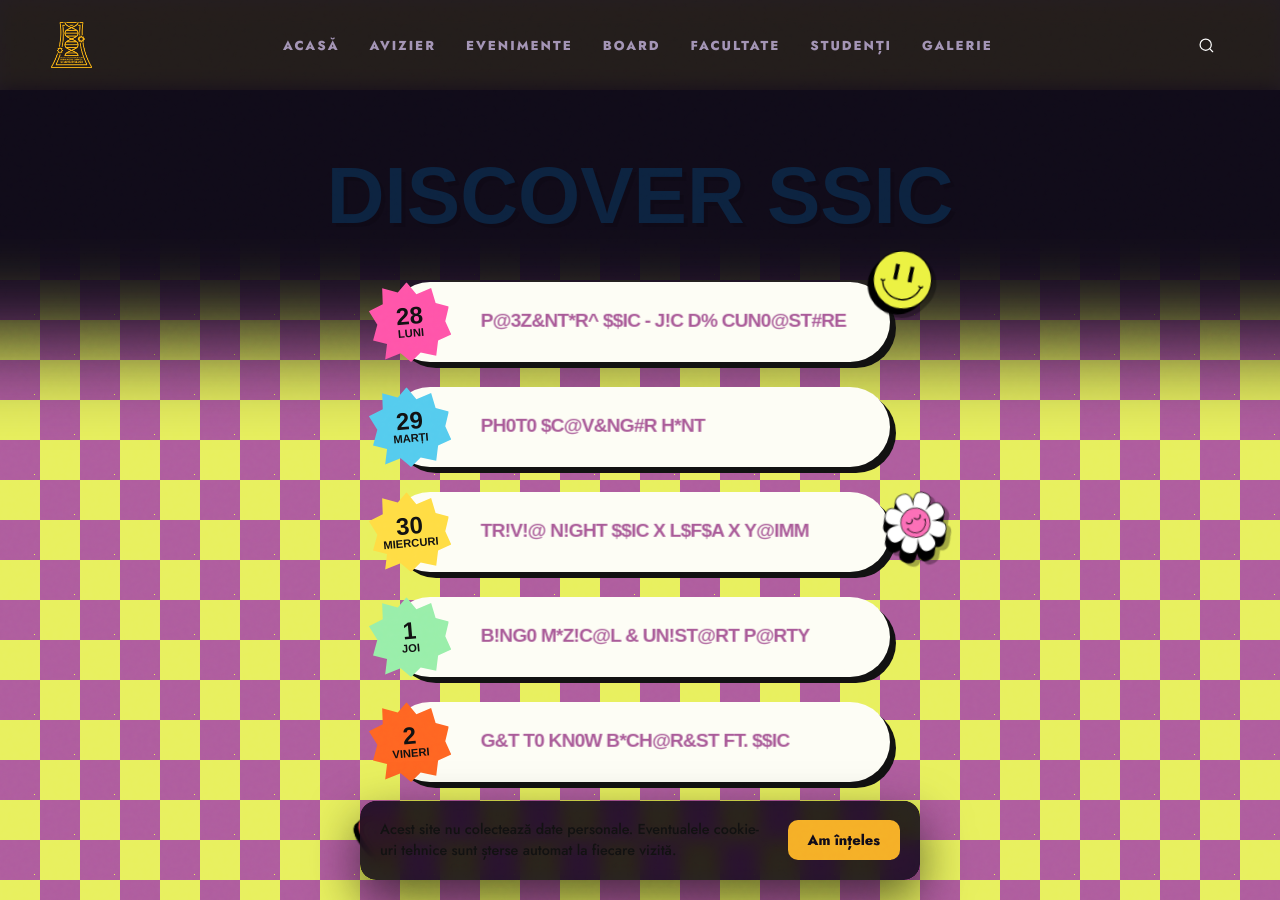
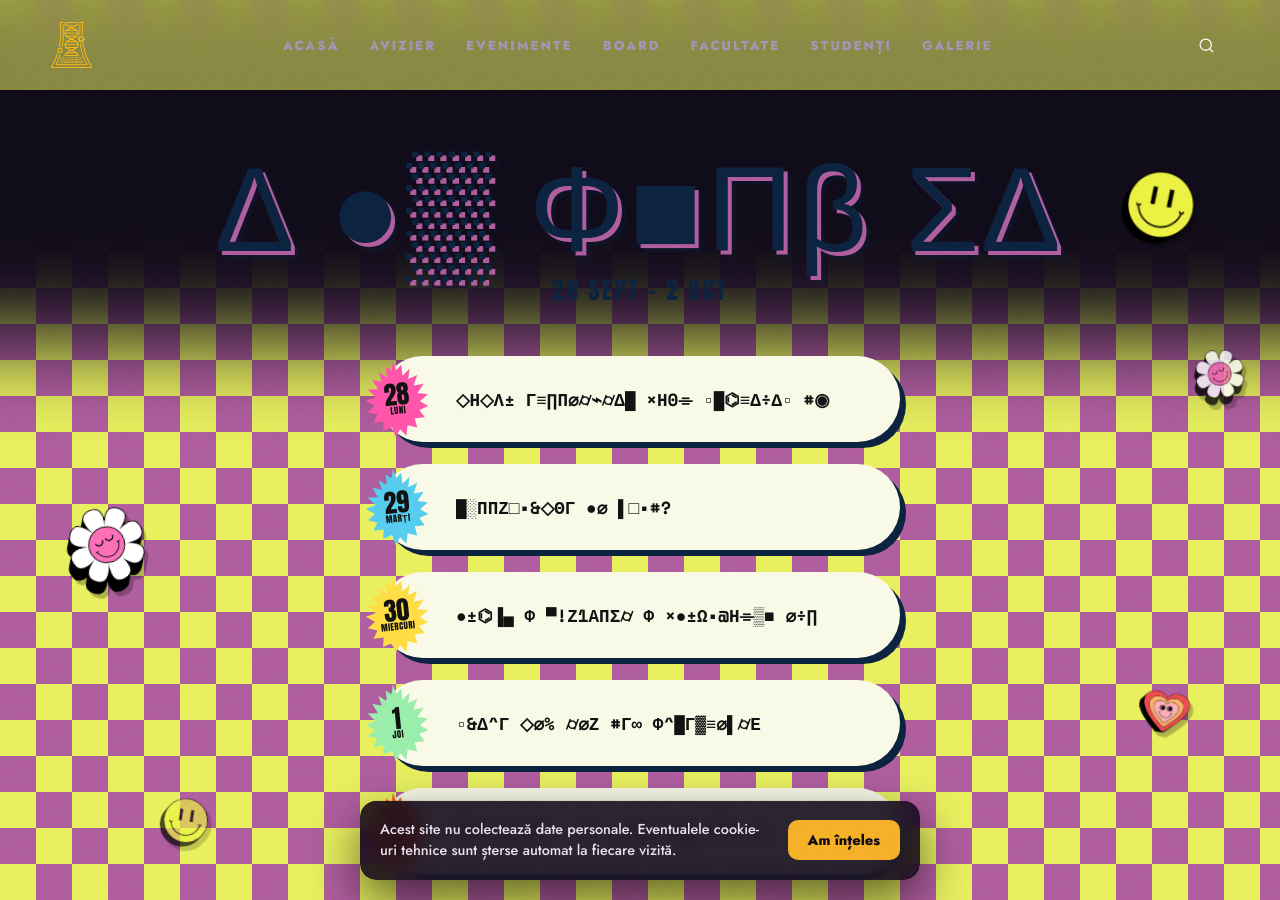
Before and after one commit to prssic/ssic, a Jekyll site: the page built from discover.html, in a window 1280 px wide. Built offline with Jekyll 4.4.1, drawn with Linux system fonts in a browser that asks for light colours; nearby versions of some CDN libraries; a script that is not in the unit is left out.

Commit message:
Update discover.html

```diff
--- a/discover.html
+++ b/discover.html
@@ -6,125 +6,175 @@ title: Discover SSIC
 description: "Easter egg - Discover SSIC event"
 ---
 <style>
+/* ── Checkerboard full-page ── */
 body {
     background-color: #e8f05e !important;
-    background-image: repeating-linear-gradient(45deg, #af5d9e 25%, transparent 25%, transparent 75%, #af5d9e 75%, #af5d9e), repeating-linear-gradient(45deg, #af5d9e 25%, #e8f05e 25%, #e8f05e 75%, #af5d9e 75%, #af5d9e) !important;
-    background-position: 0 0, 40px 40px !important;
-    background-size: 80px 80px !important;
+    background-image:
+        repeating-conic-gradient(#af5d9e 0% 25%, #e8f05e 0% 50%) !important;
+    background-size: 72px 72px !important;
+}
+.app, .page-content { background: transparent !important; }
+
+/* ── Navbar glass pe tema galbenă ── */
+.nav-glass-blur { background: rgba(232, 240, 94, 0.55) !important; }
+
+/* ── Font: Google Fonts Anton = bold condensed impact-like, gratuit ── */
+@import url('https://fonts.googleapis.com/css2?family=Anton&family=Space+Mono:wght@700&display=swap');
+
+/* ── Stickere flotante ── */
+@keyframes swayRot {
+    0%   { transform: rotate(-9deg) scale(1); }
+    100% { transform: rotate(9deg)  scale(1.04); }
+}
+.ds-sticker {
+    position: fixed;
+    pointer-events: none;
+    z-index: 5;
+    filter: drop-shadow(3px 5px 0 rgba(0,0,0,0.25));
+    animation: swayRot 3s ease-in-out infinite alternate;
 }
 
-body::before {
-    content: '';
-    position: fixed; inset: 0;
-    background: radial-gradient(circle, transparent 20%, #e8f05e 20%, #e8f05e 80%, transparent 80%, transparent) 0 0 / 6px 6px;
-    opacity: 0.15; pointer-events: none; z-index: -1;
+/* ── Titlu mare ── */
+#ds-title {
+    font-family: 'Anton', Impact, 'Arial Black', sans-serif;
+    font-size: clamp(3.5rem, 14vw, 7.5rem);
+    color: #0c2340;
+    text-align: center;
+    letter-spacing: 0.04em;
+    line-height: 1;
+    margin-bottom: 12px;
+    user-select: none;
+    /* Glitch layered shadow */
+    text-shadow:
+        4px  4px 0 #af5d9e,
+        8px  8px 0 #0c234044;
+}
+#ds-dates {
+    font-family: 'Anton', Impact, sans-serif;
+    font-size: clamp(1rem, 3.5vw, 1.5rem);
+    color: #0c2340;
+    text-align: center;
+    margin-bottom: 48px;
+    letter-spacing: 0.1em;
 }
 
-.app { background: transparent !important; }
+/* ── Casete ── */
+.ds-box {
+    background: #f9f9e8;
+    border: 3px solid #111;
+    border-radius: 48px;
+    box-shadow: 6px 6px 0 #0c2340;
+    padding: 18px 28px 18px 76px;
+    margin: 0 auto 22px;
+    max-width: 520px;
+    position: relative;
+    min-height: 86px;
+    display: flex;
+    align-items: center;
+}
+.ds-star {
+    position: absolute;
+    left: -22px;
+    top: 50%; transform: translateY(-50%) rotate(-6deg);
+    width: 78px; height: 78px;
+    display: flex; flex-direction: column; align-items: center; justify-content: center;
+    /* 20-pointed starburst */
+    clip-path: polygon(50% 0%,53% 13%,60% 7%,60% 21%,70% 13%,67% 26%,79% 22%,73% 35%,86% 34%,77% 45%,90% 48%,79% 56%,89% 63%,77% 67%,83% 77%,70% 77%,72% 89%,60% 85%,57% 98%,50% 89%,43% 98%,40% 85%,28% 89%,30% 77%,17% 77%,23% 67%,11% 63%,21% 56%,10% 48%,23% 45%,14% 34%,27% 35%,21% 22%,33% 26%,30% 13%,40% 21%,40% 7%,47% 13%);
+    font-family: 'Anton', Impact, sans-serif;
+    font-size: 1.6rem;
+    line-height: 1;
+    color: #111;
+    border: 2px solid #111;
+}
+.ds-star span { font-size: 0.55rem; font-weight: 900; text-transform: uppercase; letter-spacing: 0.05em; }
 
-@keyframes textGlitch {
-    0% { transform: translate(0); letter-spacing: 0; filter: blur(0); }
-    20% { transform: translate(-2px, 1px); letter-spacing: 2px; filter: blur(1px); color: #af5d9e; }
-    40% { transform: translate(2px, -1px); letter-spacing: -1px; filter: blur(0); color: #111; }
-    60% { transform: translate(-1px, 2px); letter-spacing: 4px; filter: blur(2px); }
-    80% { transform: translate(1px, -2px); letter-spacing: -2px; filter: blur(0); color: #af5d9e; }
-    100% { transform: translate(0); letter-spacing: 0; filter: blur(0); color: #111; }
-}
-.glitch-text {
-    display: inline-block;
-    animation: textGlitch 0.4s infinite;
-    font-family: 'Stinger Fit', sans-serif, monospace;
-    font-weight: 900;
+.ds-glitch {
+    font-family: 'Space Mono', 'Courier New', monospace;
+    font-weight: 700;
+    font-size: clamp(0.85rem, 2.5vw, 1.1rem);
+    text-transform: uppercase;
+    color: #111;
+    line-height: 1.3;
+    word-break: break-all;
 }
 
-@keyframes swayRot {
-    0% { transform: rotate(-10deg); }
-    100% { transform: rotate(10deg); }
+/* Reduced-motion: stop glitch JS; boxes still look fine */
+@media (prefers-reduced-motion: reduce) {
+    .ds-sticker { animation: none !important; }
 }
-
-.sticker {
-    position: absolute;
-    animation: swayRot 3s infinite alternate ease-in-out;
-    filter: drop-shadow(4px 4px 0px rgba(0,0,0,0.3));
-    z-index: 10;
-}
-
-.discover-box {
-    background: #fdfdf5;
-    border: 3px solid #111;
-    border-radius: 40px;
-    box-shadow: 6px 6px 0px #111;
-    padding: 15px 30px;
-    margin-bottom: 25px;
-    display: flex;
-    align-items: center;
-    position: relative;
-    color: #111;
-    font-family: 'Stinger Fit', sans-serif;
-    font-weight: 900;
-    font-size: 1.2rem;
-    min-height: 80px;
-    max-width: 500px;
-    margin-left: auto; margin-right: auto;
-}
-
-.discover-date-star {
-    position: absolute;
-    left: -20px;
-    width: 80px; height: 80px;
-    background: #ff55aa;
-    clip-path: polygon(50% 0%, 61% 16%, 80% 10%, 84% 29%, 100% 35%, 94% 53%, 100% 70%, 83% 76%, 79% 95%, 60% 89%, 47% 100%, 35% 88%, 15% 94%, 19% 75%, 2% 69%, 9% 50%, 0% 32%, 18% 25%, 19% 5%, 38% 12%);
-    display: flex; flex-direction: column; align-items: center; justify-content: center;
-    color: #111; border: 2px solid #111;
-    font-size: 1.5rem; line-height: 1; transform: rotate(-5deg);
-}
-.discover-date-star span { font-size: 0.7rem; font-weight: bold; }
-
-.db-text { margin-left: 60px; flex: 1; line-height: 1.2; text-transform: uppercase; }
-
-.d-title {
-    text-align: center;
-    font-family: 'Stinger Fit', sans-serif;
-    font-size: clamp(3rem, 10vw, 5rem); font-weight: 900; color: #0c2340;
-    text-transform: uppercase; margin-bottom: 40px;
-    text-shadow: 4px 4px 0px rgba(0,0,0,0.1);
-}
-
-h1, p { color: #111 !important; }
-.nav-backdrop { background: rgba(232, 240, 94, 0.7) !important; }
 </style>
 
+<!-- Stickere împrăștiate fix (poziții absolute față de viewport) -->
+<img src="/assets/events/discover/smiley.png" class="ds-sticker" style="width:90px; top:18%; right:6%; animation-delay:0s;">
+<img src="/assets/events/discover/daisy.png"  class="ds-sticker" style="width:110px; top:55%; left:4%; animation-delay:-1.2s;">
+<img src="/assets/events/discover/heart.png"  class="ds-sticker" style="width:100px; top:75%; right:5%; animation-delay:-2.1s;">
+<img src="/assets/events/discover/smiley.png" class="ds-sticker" style="width:60px; top:88%; left:12%; animation-delay:-0.7s; opacity:0.7;">
+<img src="/assets/events/discover/daisy.png"  class="ds-sticker" style="width:70px; top:38%; right:2%; animation-delay:-1.8s; opacity:0.8;">
+
 <section class="view active" id="view-discover">
-    <div class="page-content" style="padding-top: 150px; min-height: 100vh;">
-        <div class="d-title reveal">DISCOVER SSIC</div>
+    <div class="page-content" style="padding-top:140px; padding-bottom:80px; min-height:100vh;">
 
-        <div style="position:relative; padding-bottom: 40px; max-width: 600px; margin: 0 auto;" class="reveal">
-            <!-- Stickere libere -->
-            <img src="/assets/events/discover/smiley.png" class="sticker" style="top: -40px; right: 0; width: 80px;">
-            <img src="/assets/events/discover/daisy.png" class="sticker" style="top: 200px; right: -20px; width: 90px; animation-delay: -1s;">
-            <img src="/assets/events/discover/heart.png" class="sticker" style="bottom: -20px; left: -10px; width: 100px; animation-delay: -2s;">
+        <!-- Titlu scrambled în JS -->
+        <div id="ds-title" aria-label="Discover SSIC"></div>
+        <div id="ds-dates">28 SEPT – 2 OCT</div>
 
-            <!-- Casute glitch -->
-            <div class="discover-box">
-                <div class="discover-date-star" style="background: #ff55aa;">28<span>LUNI</span></div>
-                <div class="db-text glitch-text">P@3z&nt*r^ $$IC - J!c d% cun0@st#re</div>
-            </div>
-            <div class="discover-box">
-                <div class="discover-date-star" style="background: #55ccee;">29<span>MARȚI</span></div>
-                <div class="db-text glitch-text">Ph0t0 $c@v&ng#r H*nt</div>
-            </div>
-            <div class="discover-box">
-                <div class="discover-date-star" style="background: #ffdd44;">30<span>MIERCURI</span></div>
-                <div class="db-text glitch-text">Tr!v!@ N!ght $$IC x L$F$A x Y@IMM</div>
-            </div>
-            <div class="discover-box">
-                <div class="discover-date-star" style="background: #99eeaa;">1<span>JOI</span></div>
-                <div class="db-text glitch-text">B!ng0 M*z!c@l & Un!St@rt P@rty</div>
-            </div>
-            <div class="discover-box">
-                <div class="discover-date-star" style="background: #ff6622;">2<span>VINERI</span></div>
-                <div class="db-text glitch-text">G&t t0 kn0w B*ch@r&st ft. $$IC</div>
-            </div>
+        <!-- Casete -->
+        <div class="ds-box">
+            <div class="ds-star" style="background:#ff55aa;">28<span>LUNI</span></div>
+            <div class="ds-glitch" data-glitch="PREZENTARE SSIC – JOC DE CUNOASTERE"></div>
+        </div>
+        <div class="ds-box">
+            <div class="ds-star" style="background:#55ccee;">29<span>MARȚI</span></div>
+            <div class="ds-glitch" data-glitch="PHOTO SCAVENGER HUNT"></div>
+        </div>
+        <div class="ds-box">
+            <div class="ds-star" style="background:#ffdd44;">30<span>MIERCURI</span></div>
+            <div class="ds-glitch" data-glitch="TRIVIA NIGHT SSIC X LSFSA X YAIMM"></div>
+        </div>
+        <div class="ds-box">
+            <div class="ds-star" style="background:#99eeaa;">1<span>JOI</span></div>
+            <div class="ds-glitch" data-glitch="BINGO MUZICAL & UNISTART PARTY"></div>
+        </div>
+        <div class="ds-box">
+            <div class="ds-star" style="background:#ff6622;">2<span>VINERI</span></div>
+            <div class="ds-glitch" data-glitch="GET TO KNOW BUCHAREST FT. SSIC"></div>
         </div>
     </div>
 </section>
+
+<script>
+(function() {
+    // Caractere complet haotice — niciun cuvânt recognoscibil
+    const POOL = '█▓▒░▐▌▄▀■□▪▫◆◇○●◉⌂⌁⌀⌁⌬⌭⌮⌯#@!&%$?*^~≠≡±×÷√∞∫∂∑∏∆ΩΨΦΞΛΘΣΠαβγδεζηθ01';
+
+    function rand(arr) { return arr[Math.floor(Math.random() * arr.length)]; }
+
+    function scramble(len) {
+        let s = '';
+        for (let i = 0; i < len; i++) {
+            s += Math.random() < 0.15 ? ' ' : rand(POOL);
+        }
+        return s;
+    }
+
+    // ── Titlu: sempre scrambled ──
+    const titleEl = document.getElementById('ds-title');
+    const TITLE_LEN = 12; // "DISCOVER SSIC" has 12 visible chars + space
+    function animTitle() {
+        titleEl.textContent = scramble(TITLE_LEN + Math.floor(Math.random() * 4));
+        requestAnimationFrame(animTitle);
+    }
+    animTitle();
+
+    // ── Casete: scramble perpetuu independent per casetă ──
+    document.querySelectorAll('.ds-glitch').forEach(function(el) {
+        const original = el.dataset.glitch;
+        const len = original.length;
+        function animBox() {
+            el.textContent = scramble(len);
+            setTimeout(animBox, 60 + Math.random() * 60);
+        }
+        animBox();
+    });
+})();
+</script>
```
